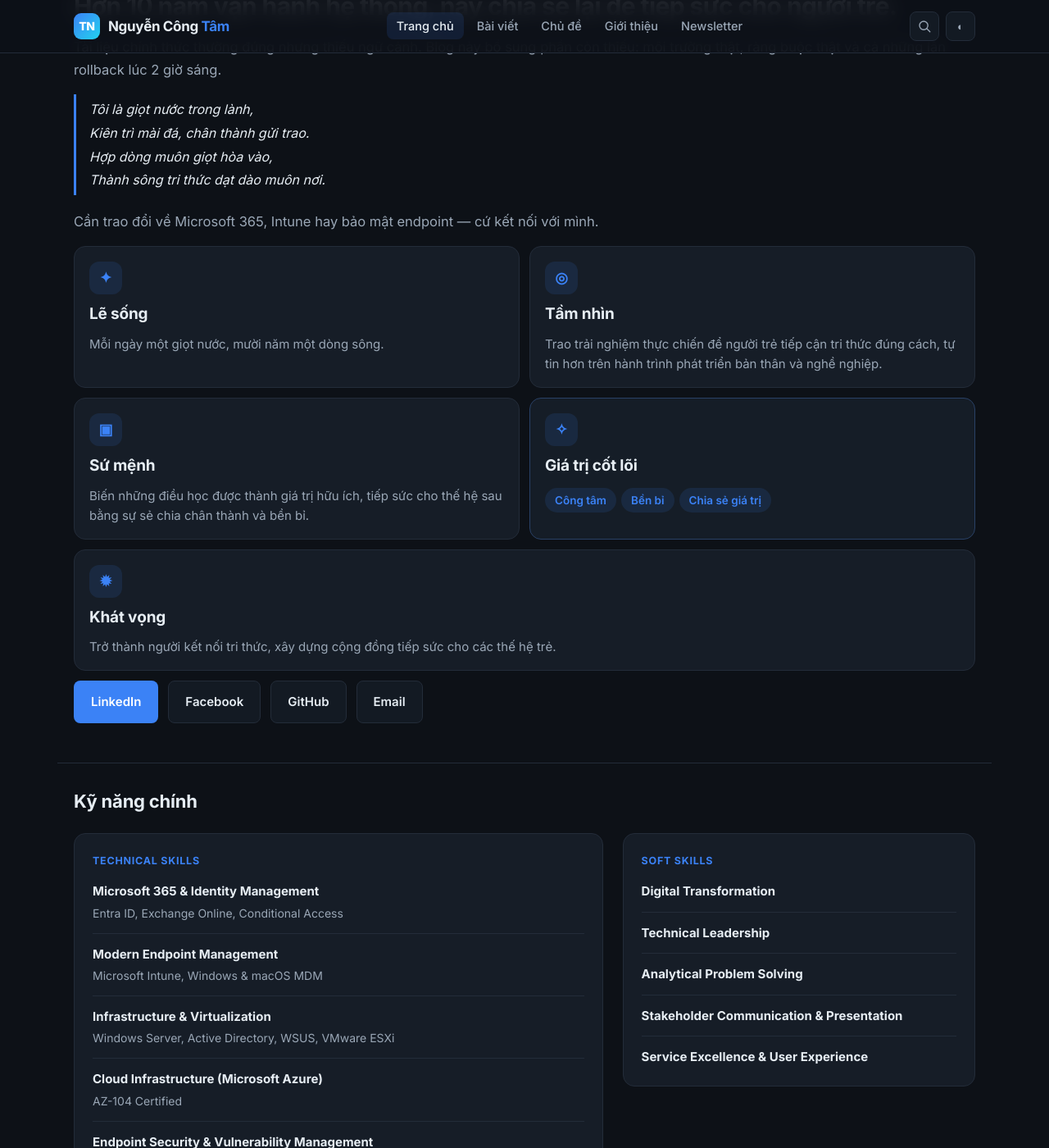
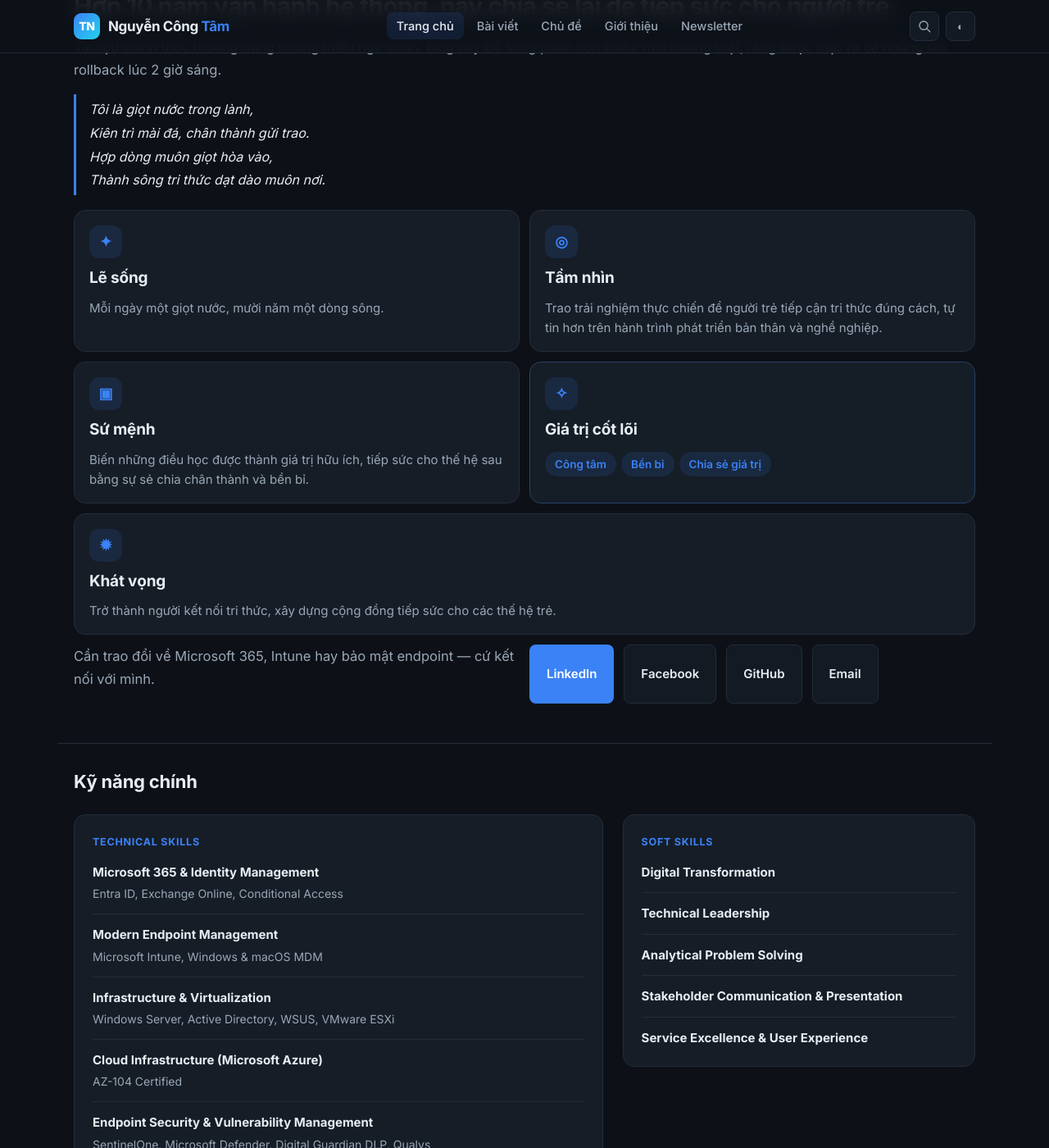
Before and after one commit to congtamsoul/congtamsoul.github.io, a Jekyll site: the page built from index.html, in a window 1280 px wide and 1400 px high, scrolled down 4699 px. Shown: the whole window at 82% size. Built offline with Jekyll 4.4.1, drawn with Linux system fonts in a browser that asks for light colours.

Commit message:
Reintroduce about section in index.html

```diff
--- a/index.html
+++ b/index.html
@@ -148,9 +148,6 @@ og_description: "Kinh nghiệm thực chiến về Microsoft 365, Intune, Window
         Hợp dòng muôn giọt hòa vào,<br>
         Thành sông tri thức dạt dào muôn nơi.
       </blockquote>
-      <p class="about-text">
-        Cần trao đổi về Microsoft 365, Intune hay bảo mật endpoint — cứ kết nối với mình.
-      </p>
     </div>
   </div>
 
@@ -189,7 +186,10 @@ og_description: "Kinh nghiệm thực chiến về Microsoft 365, Intune, Window
         <h3>Khát vọng</h3>
         <p>Trở thành người kết nối tri thức, xây dựng cộng đồng tiếp sức cho các thế hệ trẻ.</p>
       </article>
-            <div class="btn-row">
+      <p class="about-text">
+        Cần trao đổi về Microsoft 365, Intune hay bảo mật endpoint — cứ kết nối với mình.
+      </p>
+      <div class="btn-row">
         <a class="btn btn-primary" href="https://www.linkedin.com/in/nguy%E1%BB%85n-c%C3%B4ng-t%C3%A2m-8ab42a18b/" target="_blank" rel="noopener">LinkedIn</a>
         <a class="btn btn-ghost" href="https://www.facebook.com/congtam.nguyen.758/" target="_blank" rel="noopener">Facebook</a>
         <a class="btn btn-ghost" href="https://congtamsoul.github.io/">GitHub</a>
```
